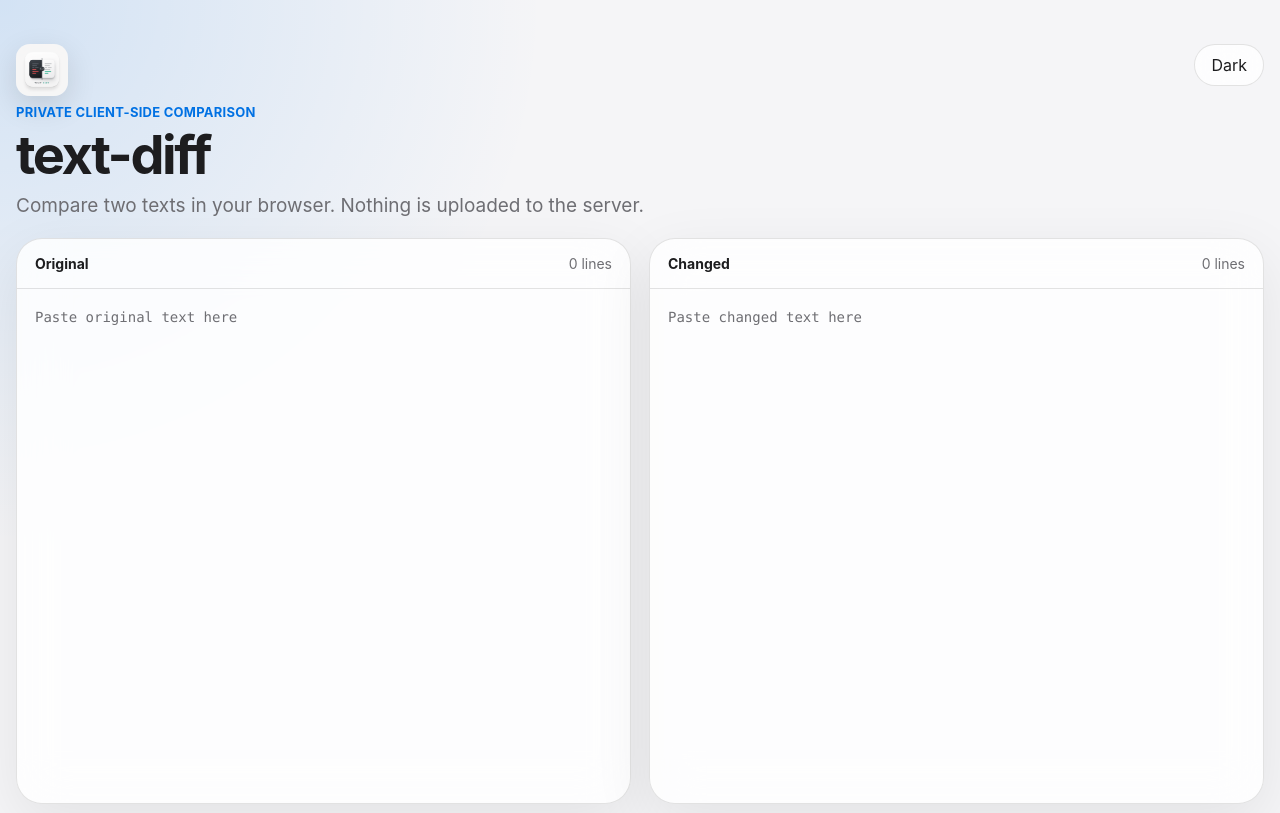
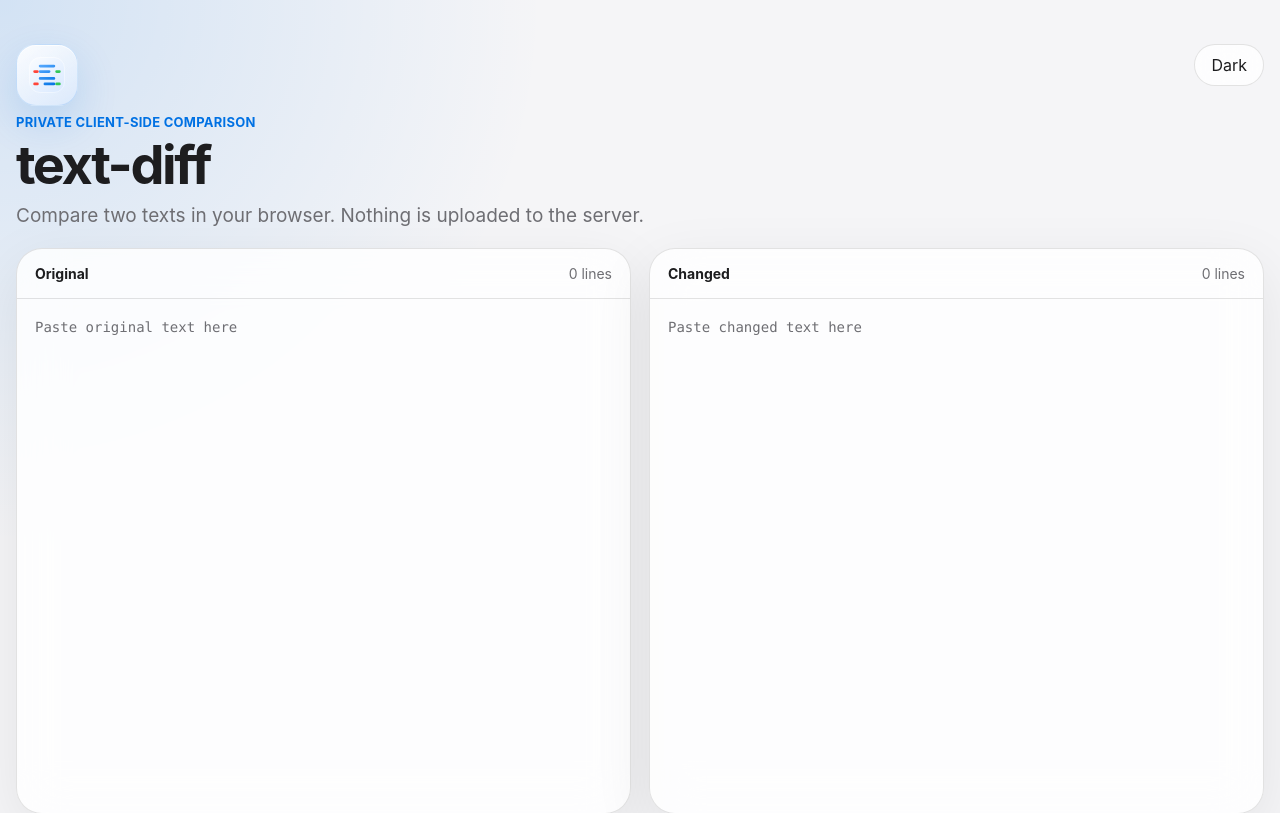
Before and after one commit to furkansahin16/text-diff, a plain HTML site: page web/index.html in a window 1280 px wide. Shown: the top 813 px of the page. Drawn offline with Linux system fonts and the light colour scheme.

Commit message:
feat: improve logo treatment

```diff
--- a/web/index.html
+++ b/web/index.html
@@ -5,15 +5,16 @@
     <meta name="viewport" content="width=device-width, initial-scale=1">
     <meta name="description" content="A minimal, private, client-side text diff tool.">
     <title>text-diff</title>
-    <link rel="icon" type="image/png" href="/logo.png">
-    <link rel="apple-touch-icon" href="/logo.png">
+    <link rel="icon" type="image/svg+xml" href="/logo.svg">
     <link rel="stylesheet" href="/styles.css">
   </head>
   <body>
     <main class="shell">
       <header class="hero">
         <div class="hero-copy">
-          <img class="logo" src="/logo.png" alt="" width="52" height="52">
+          <span class="app-icon" aria-hidden="true">
+            <img class="logo" src="/logo.svg" alt="" width="44" height="44">
+          </span>
           <p class="eyebrow">Private client-side comparison</p>
           <h1>text-diff</h1>
           <p class="lede">Compare two texts in your browser. Nothing is uploaded to the server.</p>
--- a/web/styles.css
+++ b/web/styles.css
@@ -15,6 +15,9 @@
   --removed-text: #b42318;
   --line-bg: rgba(0, 0, 0, 0.035);
   --focus: rgba(0, 113, 227, 0.28);
+  --icon-bg: linear-gradient(145deg, rgba(255, 255, 255, 0.9), rgba(219, 234, 255, 0.68));
+  --icon-border: rgba(0, 113, 227, 0.14);
+  --icon-shadow: 0 16px 42px rgba(0, 113, 227, 0.16), inset 0 1px 0 rgba(255, 255, 255, 0.8);
 }
 
 [data-theme="dark"] {
@@ -34,6 +37,9 @@
   --removed-text: #ff9a94;
   --line-bg: rgba(255, 255, 255, 0.055);
   --focus: rgba(41, 151, 255, 0.28);
+  --icon-bg: linear-gradient(145deg, rgba(48, 48, 54, 0.92), rgba(18, 26, 39, 0.88));
+  --icon-border: rgba(255, 255, 255, 0.12);
+  --icon-shadow: 0 16px 42px rgba(0, 0, 0, 0.32), inset 0 1px 0 rgba(255, 255, 255, 0.08);
 }
 
 * {
@@ -80,12 +86,21 @@ textarea {
   gap: 8px;
 }
 
+.app-icon {
+  display: grid;
+  width: 62px;
+  height: 62px;
+  place-items: center;
+  border: 1px solid var(--icon-border);
+  border-radius: 20px;
+  background: var(--icon-bg);
+  box-shadow: var(--icon-shadow);
+}
+
 .logo {
   display: block;
-  width: 52px;
-  height: 52px;
-  border-radius: 14px;
-  box-shadow: 0 10px 30px rgba(0, 0, 0, 0.12);
+  width: 44px;
+  height: 44px;
 }
 
 .eyebrow {
```
Also changed, not shown: web/logo.png (deleted), web/logo.svg (added).
